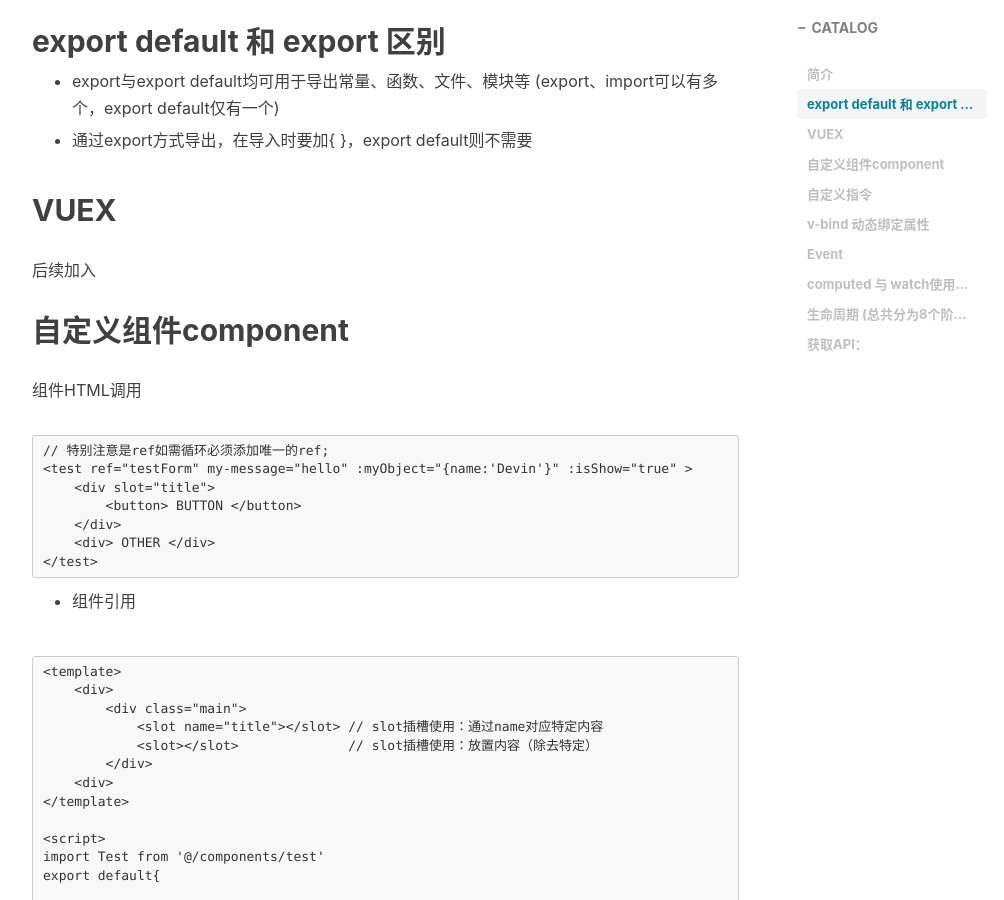
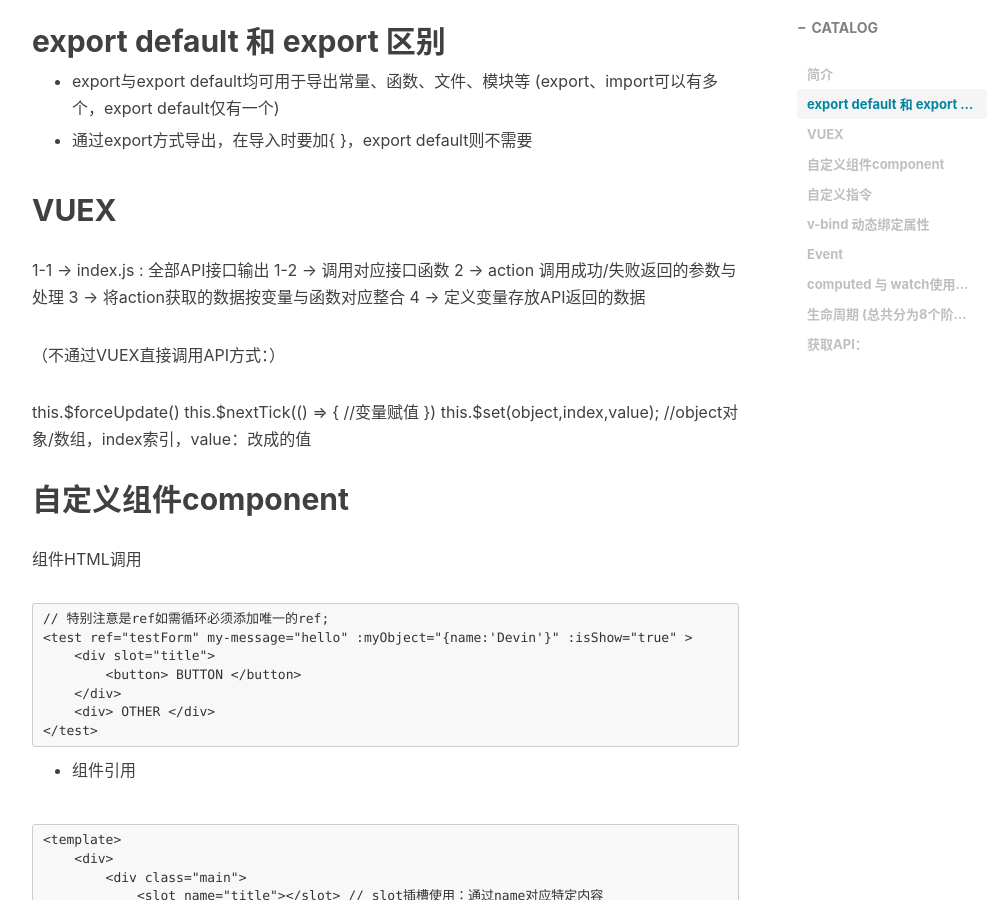
Before and after one commit to devin-huang/devin-huang.github.io, a Jekyll site: the page built from _posts/2017-08-01-Vue开发.md, in a window 1280 px wide and 900 px high, scrolled down 1190 px. Shown: the whole window, without its empty margins (233-1237 px from the left). Built offline with Jekyll 4.4.1, drawn with Linux system fonts in a browser that asks for light colours; nearby versions of some CDN libraries; comment, search, counter and statistics services are not loaded.

Commit message:
Update 2017-08-01-Vue开发.md

```diff
--- a/_posts/2017-08-01-Vue开发.md
+++ b/_posts/2017-08-01-Vue开发.md
@@ -38,7 +38,20 @@ vue-cli + vuex + axios
 
 ## VUEX
 
-后续加入
+1-1 -> index.js : 全部API接口输出
+1-2 -> 调用对应接口函数
+2   -> action 调用成功/失败返回的参数与处理
+3   -> 将action获取的数据按变量与函数对应整合
+4   -> 定义变量存放API返回的数据
+
+（不通过VUEX直接调用API方式：）
+
+
+this.$forceUpdate()
+this.$nextTick(() => {
+    //变量赋值
+})
+this.$set(object,index,value); //object对象/数组，index索引，value：改成的值
 
 ## 自定义组件component
 
```
